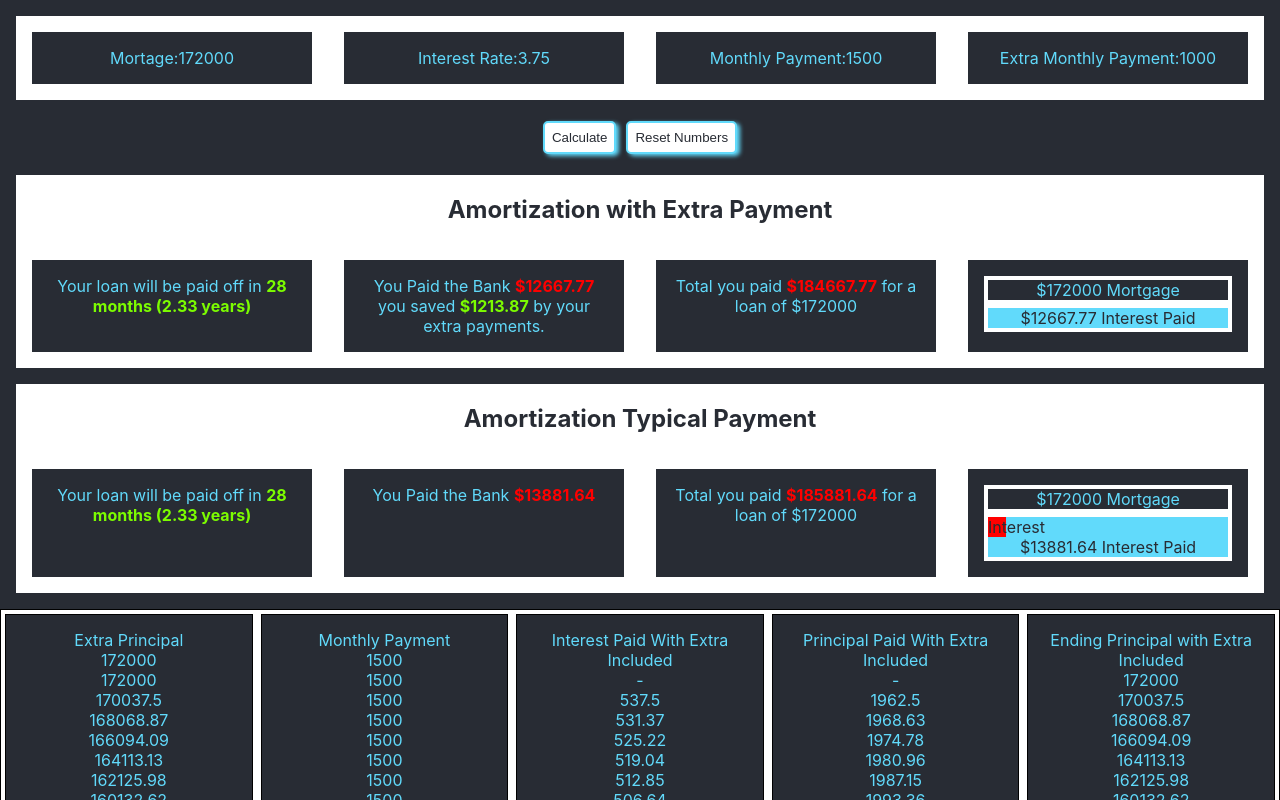
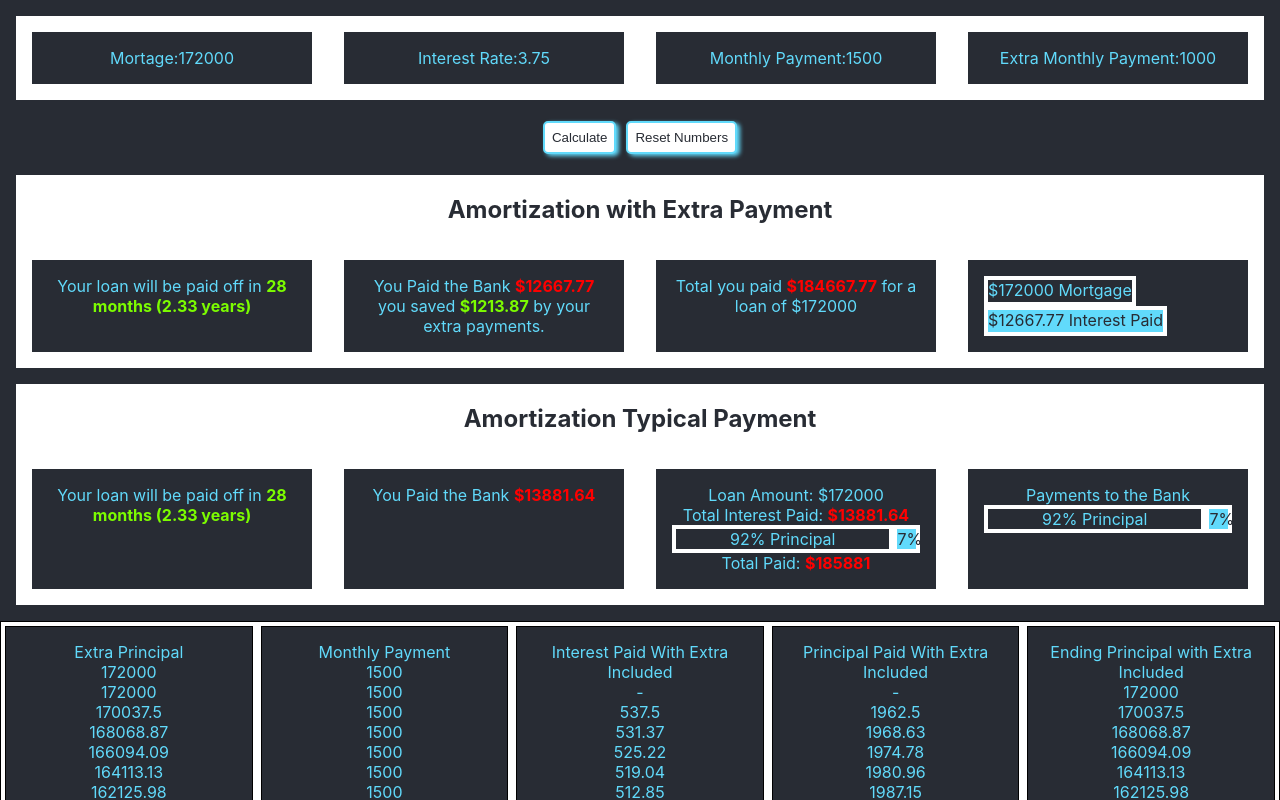
Before and after one commit to saykaren/LoanTest, a React (Create React App) app: page / in a window 1280 px wide. Both pictures are taken after a click on the button "Calculate". Shown: the top 800 px of the page. Built offline with nearby package versions, Linux system fonts and the light colour scheme.

Commit message:
Got bar charge to work and look good, need to update extra but wanted to save this thus far

```diff
--- a/src/components/app/DataRevealed.js
+++ b/src/components/app/DataRevealed.js
@@ -22,6 +22,7 @@ const RevealData = ({interestPaidArray, mortgage, extraInterestPaidArray})=>{
     const totalPaid = paidToBank + parseInt(mortgage);
     const extraTotalPaid = extraCalcPaidToBank + parseInt(mortgage);
     let interestWidth = (paidToBank/totalPaid)*100;
+    let principalWidth = 100-interestWidth;
 
 
     return(
@@ -57,15 +58,28 @@ const RevealData = ({interestPaidArray, mortgage, extraInterestPaidArray})=>{
                     You Paid the Bank <span className='negative'> ${paidToBank}</span>
                 </div>
                 <div className="dataSection">
-                    Total you paid <span className='negative'> ${totalPaid}</span> for a loan of ${mortgage}
+                    Loan Amount: ${mortgage}<br/>
+                    Total Interest Paid: <span className='negative'>${paidToBank}</span>
+                    <div className='bar'>
+                        <div id="principalBar" style={{width: `${principalWidth}%`, backgroundColor: '#282c34', border: '4px solid white'}}>
+                            {parseInt(principalWidth)}% Principal
+                        </div>
+                        <div id="interestPaid" style={{width: `${interestWidth}%`, backgroundColor: '#61dafb', border: '4px solid white', color: '#282c34' }}>
+                            {parseInt(interestWidth)}%
+                        </div>
+                    </div>
+                    Total Paid: <span className='negative'> ${parseInt(totalPaid)}</span>
                 </div>
-                <div className="bar dataSection" >
-                    <div id="principalBar" style={{width: `{${mortgage}/${totalPaid}}%`, backgroundColor: '#282c34', border: '4px solid white'}}>
-                        ${mortgage} Mortgage
+                <div className="dataSection" >
+                    <div>Payments to the Bank </div>
+                    <div className='bar'>
+
+                    <div id="principalBar" style={{width: `${principalWidth}%`, backgroundColor: '#282c34', border: '4px solid white'}}>
+                        {parseInt(principalWidth)}% Principal
                     </div>
-                    <div id="interestPaid" style={{backgroundColor: '#61dafb', border: '4px solid white', color: '#282c34' }}>
-                        <div style={{width: `${interestWidth}%`, backgroundColor: 'red'}}>Interest</div>
-                        ${paidToBank} Interest Paid
+                    <div id="interestPaid" style={{width: `${interestWidth}%`, backgroundColor: '#61dafb', border: '4px solid white', color: '#282c34' }}>
+                        {parseInt(interestWidth)}%
+                    </div>
                     </div>
                 </div>
 
--- a/src/styling/App1.scss
+++ b/src/styling/App1.scss
@@ -19,7 +19,7 @@ button{
   padding: 7px;
 }
 .bar {
-
+  display: flex;
 }
 
 #table {
```
